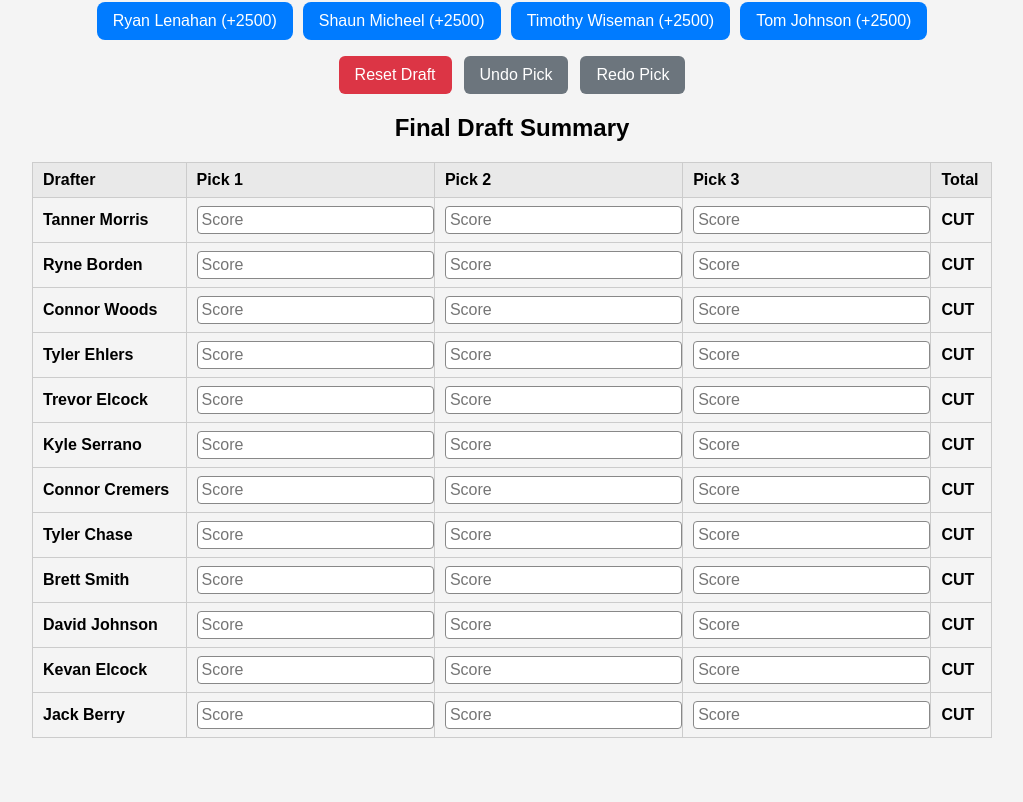
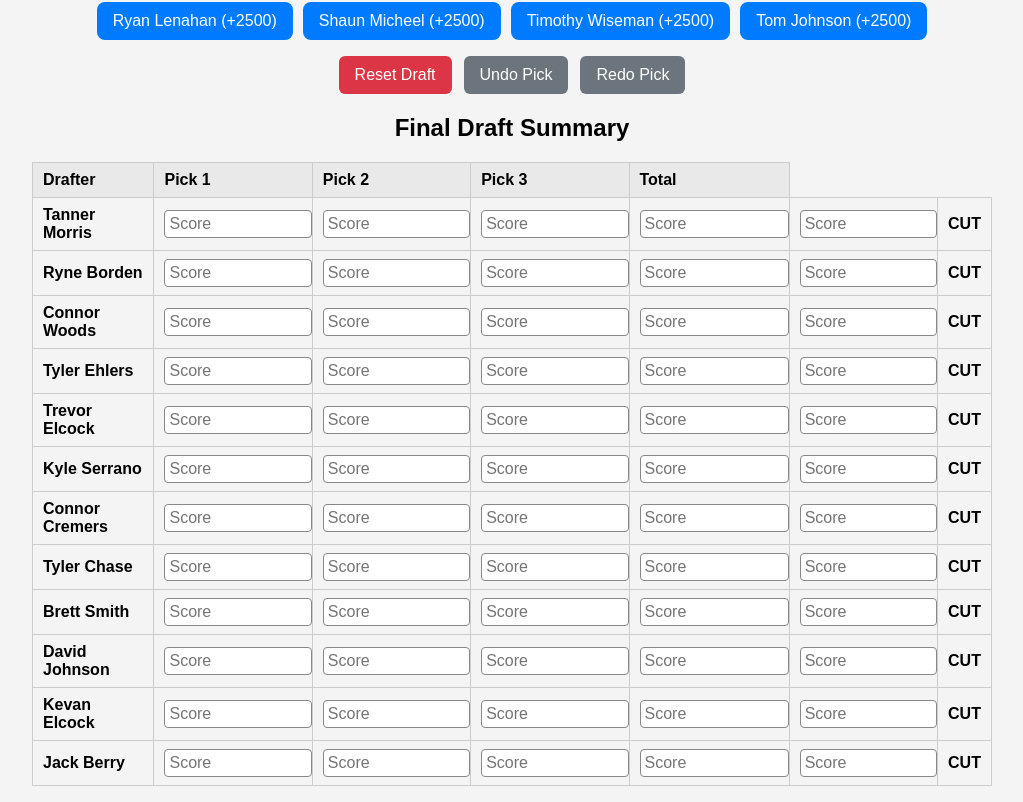
Before and after one commit to 09tannerm/HFH-Golf-Draft, a React (Vite) app: page / in a window 1280 px wide. Shown: the part 2181-2983 px from the top of the page, without its empty margins (128-1151 px from the left). Before the commit the page ends 2935 px from the top, so only its background shows below. Built offline with nearby package versions, Linux system fonts and the light colour scheme; no server answers; the database is empty.

Commit message:
Update App.jsx

```diff
--- a/App.jsx
+++ b/App.jsx
@@ -12,6 +12,7 @@ function App() {
   const [round, setRound] = useState(1);
   const [draftComplete, setDraftComplete] = useState(false);
   const [eventName, setEventName] = useState("This Week's Event");
+  const picksPerDrafter = /Masters|PGA|US Open|Open Championship|The Open/i.test(eventName) ? 5 : 3;
   const [standings, setStandings] = useState([]);
   const [overrides, setOverrides] = useState({});
   const [scores, setScores] = useState({});
@@ -86,7 +87,7 @@ function App() {
       setCurrentPickIndex(0);
       setRound(1);
     }
-    setDraftComplete(draftedTeams.length === draftOrder.length * 3);
+    setDraftComplete(draftedTeams.length === draftOrder.length * picksPerDrafter);
   }, [draftedTeams, draftOrder]);
 
   const stripOdds = (name) => name.replace(/\s*\(\+?\d+\)/g, '').trim();
@@ -122,7 +123,7 @@ function App() {
   };
 
   const calculateBestTwoTotal = (drafter) => {
-  const all = [0, 1, 2].map(i => {
+  const all = Array.from({ length: picksPerDrafter }, (_, i) => i).map(i => {
     const val = parseFloat(scores[`${drafter}_${i}`]);
     return isNaN(val) ? null : val;
   }).filter(n => n !== null);
@@ -133,7 +134,7 @@ function App() {
 };
   const sortedDraftOrder = [...draftOrder].sort((a, b) => {
     const getTotal = (drafter) => {
-      const scoresArr = [0, 1, 2].map(i => {
+      const scoresArr = Array.from({ length: picksPerDrafter }, (_, i) => i).map(i => {
         const val = parseFloat(scores[`${drafter}_${i}`]);
         return isNaN(val) ? null : val;
       }).filter(n => n !== null);
@@ -235,7 +236,7 @@ function App() {
           {sortedDraftOrder.map(drafter => (
             <tr key={drafter}>
               <td><strong>{drafter}</strong></td>
-              {[0, 1, 2].map(i => {
+              {Array.from({ length: picksPerDrafter }, (_, i) => i).map(i => {
                 const key = `${drafter}_${i}`;
                 const isEditing = editingCell === key;
                 const pick = draftedByDrafter[drafter]?.[i];
```
